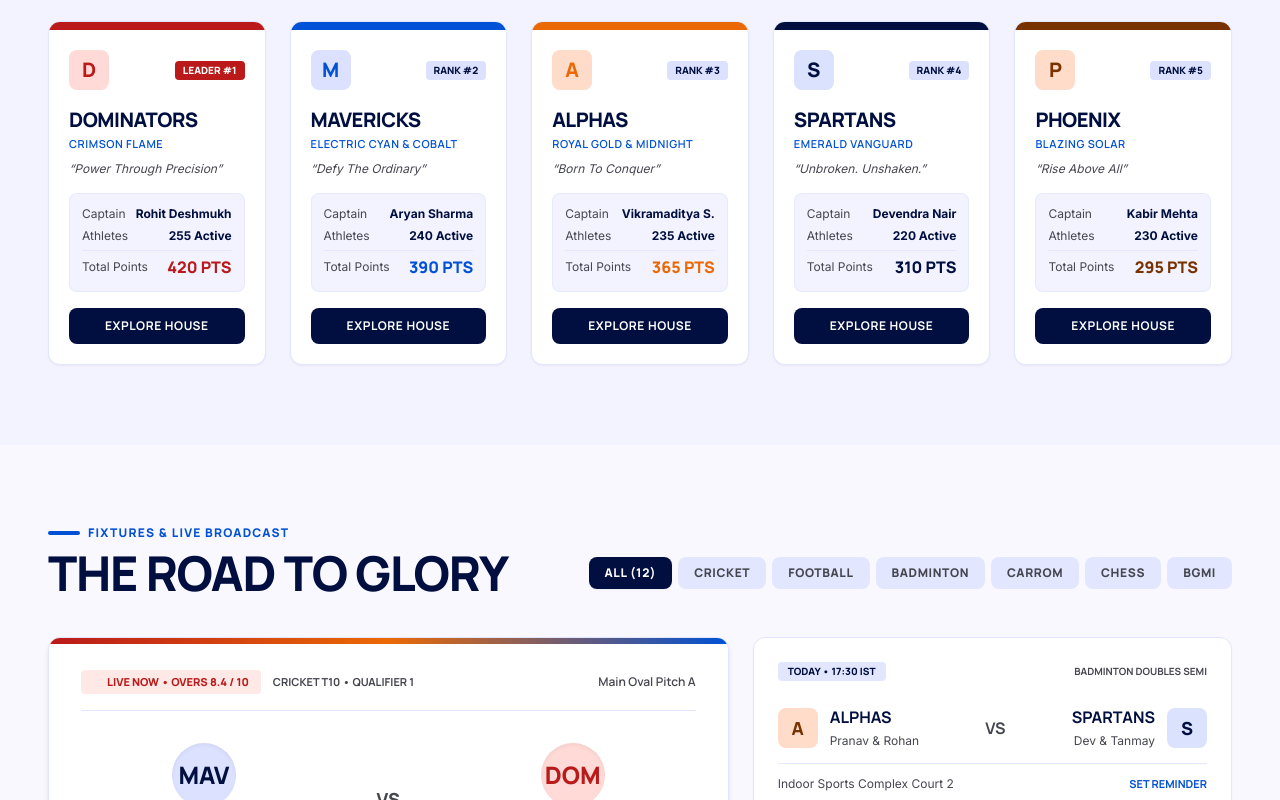
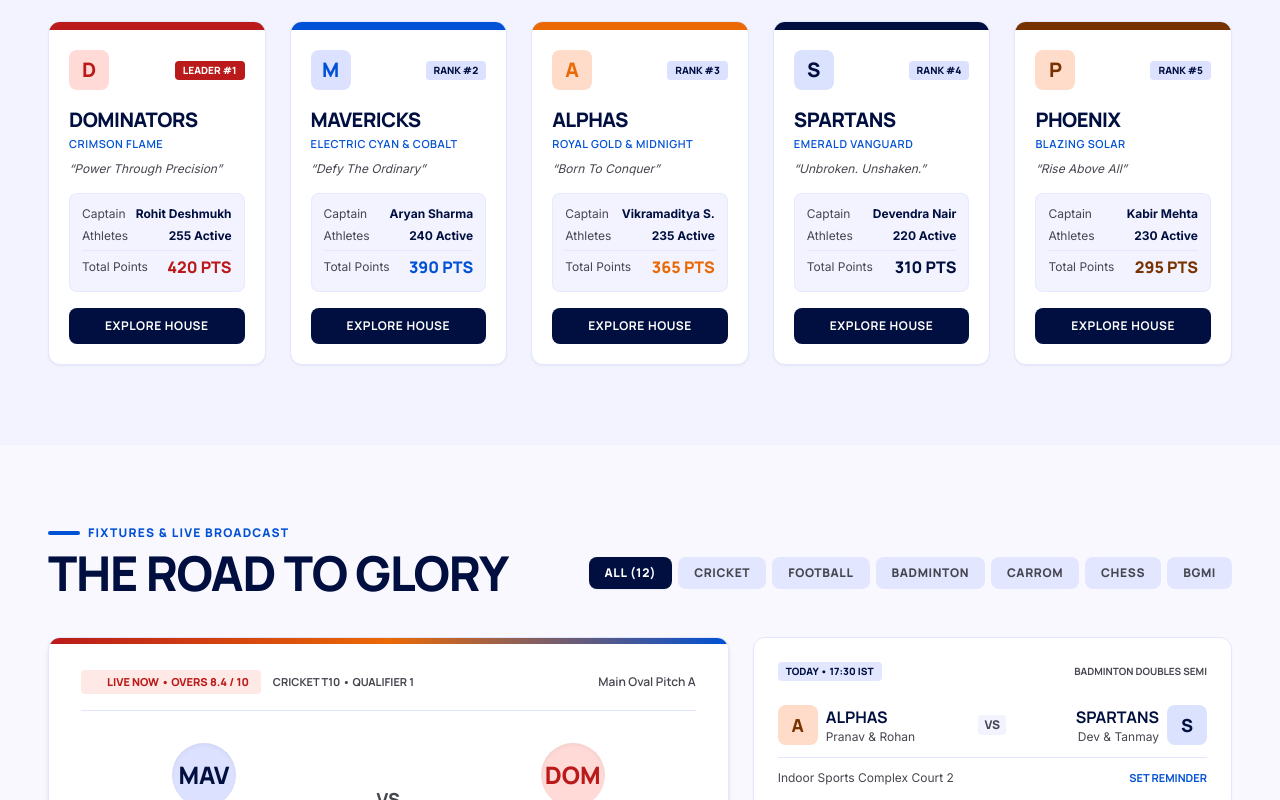
Before and after one commit to mudassir-markania/Club-Protal, a Next.js app: page / in a window 1280 px wide. Shown: the part 2000-2800 px from the top of the page. Built offline with nearby package versions, Linux system fonts and the light colour scheme.

Commit message:
fix(responsive): eliminate navbar collision on mobile and fix fixture duel card overflow with 7-col grid

```diff
--- a/src/app/page.tsx
+++ b/src/app/page.tsx
@@ -869,9 +869,9 @@ export default function HomePage() {
                 {/* Right Side: 2 Upcoming Fixture Cards */}
                 <div className="lg:col-span-5 flex flex-col gap-4 sm:gap-6">
                   {/* Upcoming Match 1: Badminton */}
-                  <div className="bg-white rounded-xl p-6 shadow-sm hover:shadow-md transition-all duration-200 flex flex-col justify-between border border-[#e2e7ff]">
-                    <div className="flex items-center justify-between mb-3">
-                      <span className="px-2.5 py-0.5 rounded bg-[#e2e7ff] text-[#000f3f] text-[10px] uppercase font-black font-manrope">
+                  <div className="bg-white rounded-xl p-4 sm:p-6 shadow-sm hover:shadow-md transition-all duration-200 flex flex-col justify-between border border-[#e2e7ff] overflow-hidden">
+                    <div className="flex flex-wrap items-center justify-between gap-1.5 mb-3">
+                      <span className="px-2 py-0.5 rounded bg-[#e2e7ff] text-[#000f3f] text-[10px] uppercase font-black font-manrope">
                         TODAY • 17:30 IST
                       </span>
                       <span className="text-[10px] text-[#45464f] uppercase font-bold font-manrope">
@@ -879,96 +879,106 @@ export default function HomePage() {
                       </span>
                     </div>
 
-                    <div className="flex items-center justify-between py-3">
-                      <div className="flex items-center gap-3">
-                        <span className="w-10 h-10 rounded-lg bg-[#ffdbca] text-[#783200] flex items-center justify-center font-manrope text-lg font-black">
+                    <div className="grid grid-cols-7 items-center py-2.5 sm:py-3 gap-1">
+                      {/* Team 1 */}
+                      <div className="col-span-3 flex items-center gap-2 min-w-0">
+                        <span className="w-8 h-8 sm:w-10 sm:h-10 rounded-lg bg-[#ffdbca] text-[#783200] flex items-center justify-center font-manrope text-sm sm:text-lg font-black shrink-0">
                           A
                         </span>
-                        <div>
-                          <h5 className="text-base font-bold text-[#000f3f] uppercase font-manrope">
+                        <div className="min-w-0 overflow-hidden">
+                          <h5 className="text-xs sm:text-base font-bold text-[#000f3f] uppercase font-manrope truncate">
                             Alphas
                           </h5>
-                          <span className="text-xs text-[#45464f]">Pranav &amp; Rohan</span>
+                          <span className="text-[10px] sm:text-xs text-[#45464f] truncate block">Pranav &amp; Rohan</span>
                         </div>
                       </div>
 
-                      <span className="text-base font-bold text-[#45464f] font-manrope">
-                        VS
-                      </span>
-
-                      <div className="flex items-center gap-3 text-right">
-                        <div>
-                          <h5 className="text-base font-bold text-[#000f3f] uppercase font-manrope">
+                      {/* VS */}
+                      <div className="col-span-1 flex items-center justify-center">
+                        <span className="px-1.5 py-0.5 rounded bg-[#f2f3ff] text-[10px] sm:text-xs font-black text-[#45464f] font-manrope">
+                          VS
+                        </span>
+                      </div>
+
+                      {/* Team 2 */}
+                      <div className="col-span-3 flex items-center justify-end gap-2 text-right min-w-0">
+                        <div className="min-w-0 overflow-hidden">
+                          <h5 className="text-xs sm:text-base font-bold text-[#000f3f] uppercase font-manrope truncate">
                             Spartans
                           </h5>
-                          <span className="text-xs text-[#45464f]">Dev &amp; Tanmay</span>
+                          <span className="text-[10px] sm:text-xs text-[#45464f] truncate block">Dev &amp; Tanmay</span>
                         </div>
-                        <span className="w-10 h-10 rounded-lg bg-[#dae2fd] text-[#000f3f] flex items-center justify-center font-manrope text-lg font-black">
+                        <span className="w-8 h-8 sm:w-10 sm:h-10 rounded-lg bg-[#dae2fd] text-[#000f3f] flex items-center justify-center font-manrope text-sm sm:text-lg font-black shrink-0">
                           S
                         </span>
                       </div>
                     </div>
 
                     <div className="flex items-center justify-between pt-3 border-t border-[#e2e7ff] text-xs text-[#45464f]">
-                      <span>Indoor Sports Complex Court 2</span>
+                      <span className="text-[11px] sm:text-xs truncate mr-2">Indoor Sports Complex Court 2</span>
                       <button
                         onClick={() => {
                           setReminderSet('Badminton Doubles Semi');
                           setTimeout(() => setReminderSet(null), 3500);
                         }}
-                        className="text-[11px] text-[#0051d5] uppercase font-bold font-manrope hover:underline cursor-pointer"
+                        className="text-[11px] text-[#0051d5] uppercase font-bold font-manrope hover:underline cursor-pointer shrink-0"
                       >
                         {reminderSet === 'Badminton Doubles Semi' ? '✓ Reminder Active' : 'Set Reminder'}
                       </button>
                     </div>
                   </div>
 
-                  {/* Upcoming Match 2: Basketball */}
-                  <div className="bg-white rounded-xl p-6 shadow-sm hover:shadow-md transition-all duration-200 flex flex-col justify-between border border-[#e2e7ff]">
-                    <div className="flex items-center justify-between mb-3">
-                      <span className="px-2.5 py-0.5 rounded bg-[#e2e7ff] text-[#000f3f] text-[10px] uppercase font-black font-manrope">
-                        TOMORROW • 10:00 IST
+                  {/* Upcoming Match 2: Chess Blitz */}
+                  <div className="bg-white rounded-xl p-4 sm:p-6 shadow-sm hover:shadow-md transition-all duration-200 flex flex-col justify-between border border-[#e2e7ff] overflow-hidden">
+                    <div className="flex flex-wrap items-center justify-between gap-1.5 mb-3">
+                      <span className="px-2 py-0.5 rounded bg-[#e2e7ff] text-[#000f3f] text-[10px] uppercase font-black font-manrope">
+                        TOMORROW • 16:00 IST
                       </span>
                       <span className="text-[10px] text-[#45464f] uppercase font-bold font-manrope">
-                        BASKETBALL MEN&apos;S FINAL
-                      </span>
-                    </div>
-
-                    <div className="flex items-center justify-between py-3">
-                      <div className="flex items-center gap-3">
-                        <span className="w-10 h-10 rounded-lg bg-[#ffdbca] text-[#eb6905] flex items-center justify-center font-manrope text-lg font-black">
+                        CHESS BLITZ BOARD 1
+                      </span>
+                    </div>
+
+                    <div className="grid grid-cols-7 items-center py-2.5 sm:py-3 gap-1">
+                      {/* Team 1 */}
+                      <div className="col-span-3 flex items-center gap-2 min-w-0">
+                        <span className="w-8 h-8 sm:w-10 sm:h-10 rounded-lg bg-[#ffdbca] text-[#eb6905] flex items-center justify-center font-manrope text-sm sm:text-lg font-black shrink-0">
                           P
                         </span>
-                        <div>
-                          <h5 className="text-base font-bold text-[#000f3f] uppercase font-manrope">
+                        <div className="min-w-0 overflow-hidden">
+                          <h5 className="text-xs sm:text-base font-bold text-[#000f3f] uppercase font-manrope truncate">
                             Phoenix
                           </h5>
-                          <span className="text-xs text-[#45464f]">Win Streak: 4</span>
+                          <span className="text-[10px] sm:text-xs text-[#45464f] truncate block">Streak: 4W</span>
                         </div>
                       </div>
 
-                      <span className="text-base font-bold text-[#45464f] font-manrope">
-                        VS
-                      </span>
-
-                      <div className="flex items-center gap-3 text-right">
-                        <div>
-                          <h5 className="text-base font-bold text-[#000f3f] uppercase font-manrope">
+                      {/* VS */}
+                      <div className="col-span-1 flex items-center justify-center">
+                        <span className="px-1.5 py-0.5 rounded bg-[#f2f3ff] text-[10px] sm:text-xs font-black text-[#45464f] font-manrope">
+                          VS
+                        </span>
+                      </div>
+
+                      {/* Team 2 */}
+                      <div className="col-span-3 flex items-center justify-end gap-2 text-right min-w-0">
+                        <div className="min-w-0 overflow-hidden">
+                          <h5 className="text-xs sm:text-base font-bold text-[#000f3f] uppercase font-manrope truncate">
                             Mavericks
                           </h5>
-                          <span className="text-xs text-[#45464f]">Win Streak: 5</span>
+                          <span className="text-[10px] sm:text-xs text-[#45464f] truncate block">Streak: 5W</span>
                         </div>
-                        <span className="w-10 h-10 rounded-lg bg-[#dbe1ff] text-[#000f3f] flex items-center justify-center font-manrope text-lg font-black">
+                        <span className="w-8 h-8 sm:w-10 sm:h-10 rounded-lg bg-[#dbe1ff] text-[#000f3f] flex items-center justify-center font-manrope text-sm sm:text-lg font-black shrink-0">
                           M
                         </span>
                       </div>
                     </div>
 
                     <div className="flex items-center justify-between pt-3 border-t border-[#e2e7ff] text-xs text-[#45464f]">
-                      <span>Apex Main Arena Court A</span>
+                      <span className="text-[11px] sm:text-xs truncate mr-2">Mind Sports Auditorium</span>
                       <Link
                         href="/schedule"
-                        className="text-[11px] text-[#0051d5] uppercase font-bold font-manrope hover:underline cursor-pointer"
+                        className="text-[11px] text-[#0051d5] uppercase font-bold font-manrope hover:underline cursor-pointer shrink-0"
                       >
                         Match Preview
                       </Link>
```
Also changed, not shown: src/components/public/PublicNavbar.tsx (+6 -6 lines).
